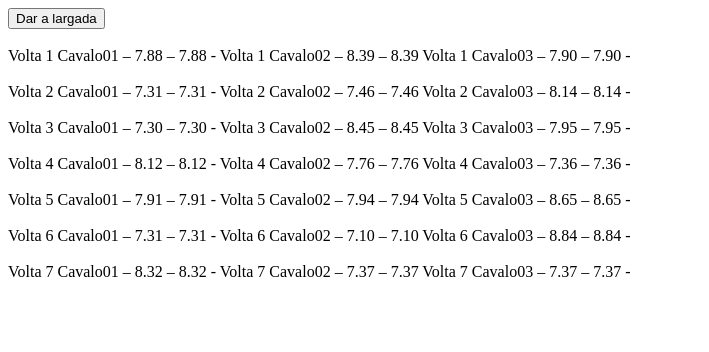
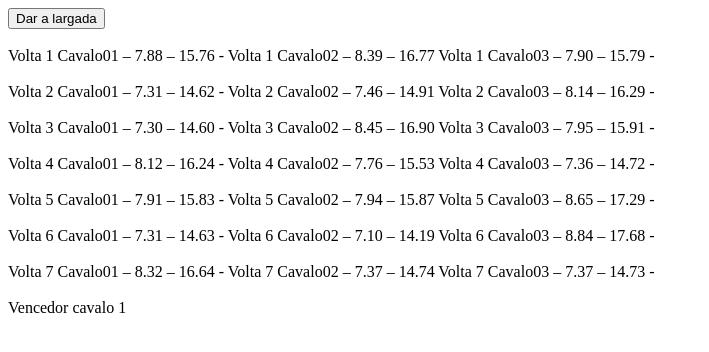
Before and after one commit to gvmgonsptech/dinamica-algoritmos, a plain HTML site: page index.html in a window 1280 px wide. Both pictures are taken after a click on the button "Dar a largada". Shown: the whole page, without its empty margins (0-709 px from the left). Drawn offline with Linux system fonts and the light colour scheme.

Commit message:
vinicius e cesar

```diff
--- a/index.html
+++ b/index.html
@@ -38,11 +38,19 @@
             tempo2 = 7 + Math.random() * 2
             tempo3 = 7 + Math.random() * 2
 
-            if(i <= 7) {}
-            soma1 = tempo1
-            soma2 = tempo2
-            soma3 = tempo3
+            soma1 = tempo1+tempo1
+            soma2 = tempo2+tempo2
+            soma3 = tempo3+tempo3
+
             div_out.innerHTML += `<br> Volta ${i} Cavalo01 – ${tempo1.toFixed(2)} – ${soma1.toFixed(2)} -  Volta ${i} Cavalo02 – ${tempo2.toFixed(2)} – ${soma2.toFixed(2)} Volta ${i} Cavalo03 – ${tempo3.toFixed(2)} – ${soma3.toFixed(2)} - <br>`
+        }
+
+        if(soma1>soma2&&soma1>soma3){
+            div_out.innerHTML+='<br>Vencedor cavalo 1'
+        } else  if(soma2>soma1&&soma2>soma3){
+            div_out.innerHTML+='<br>Vencedor cavalo 2'
+        } else{
+            div_out.innerHTML+='<br>Vencedor cavalo 3'
         }
     }
 
```
